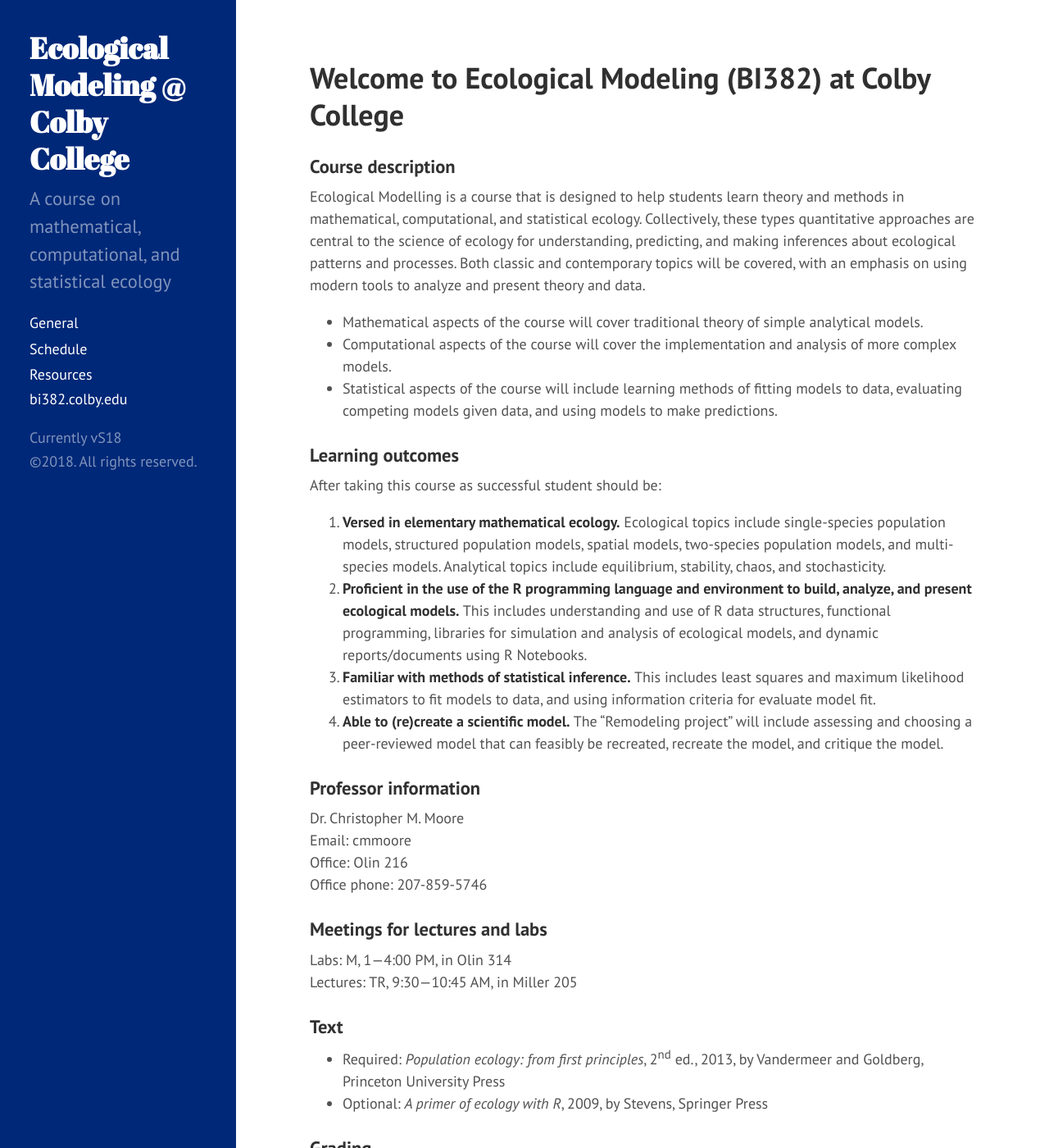
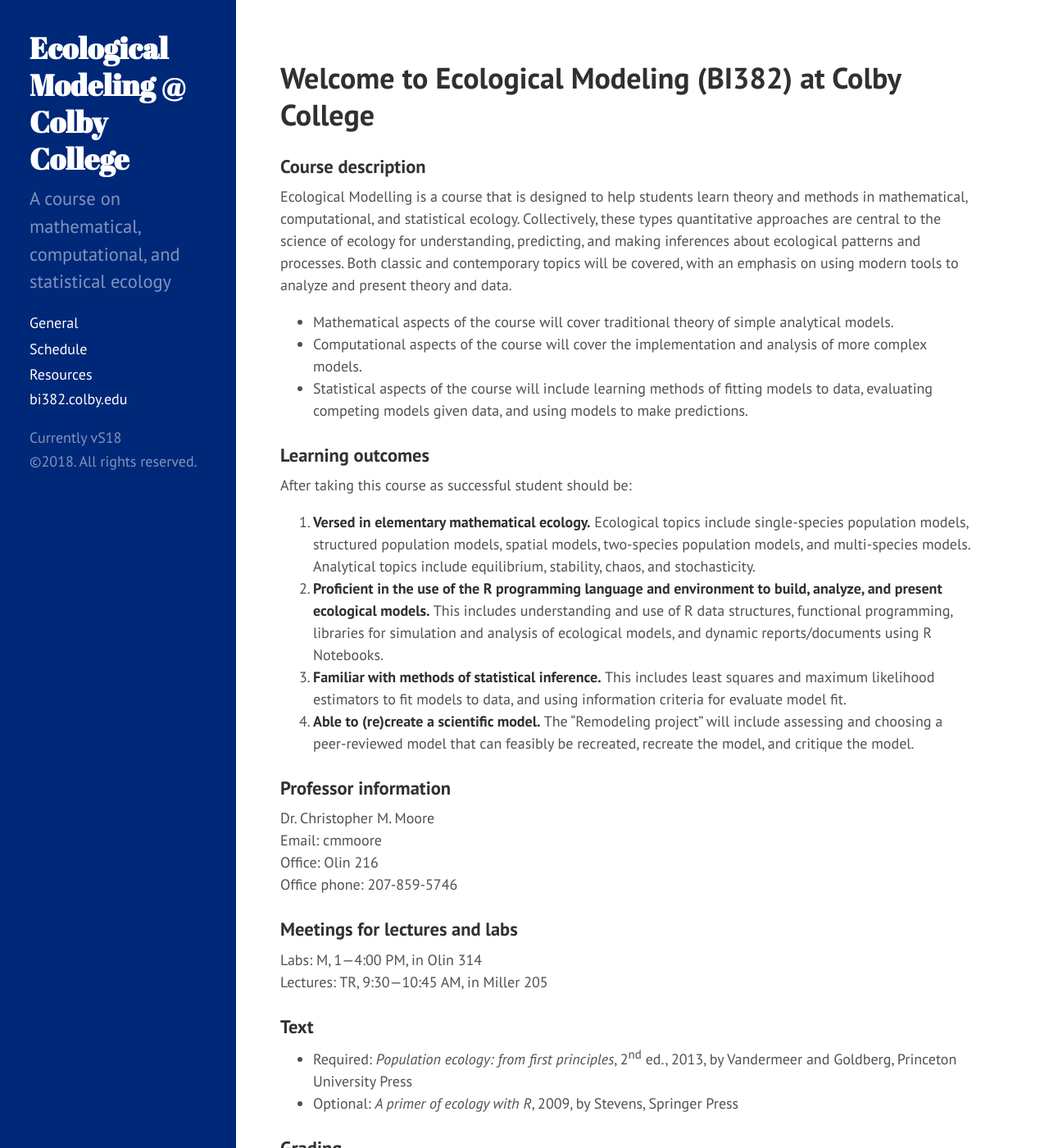
Before and after one commit to ColbyEcology/BI382_2018_Spring, a Jekyll site: the page built from index.md, in a window 1280 px wide and 1400 px high. Shown: the whole window at 82% size. Built offline with Jekyll 4.4.1, drawn with Linux system fonts in a browser that asks for light colours.

Commit message:
Update hyde.css

```diff
--- a/public/css/hyde.css
+++ b/public/css/hyde.css
@@ -137,7 +137,7 @@
  *
  * Align the contents of the site above the proper threshold with some margin-fu
  * with a 25%-wide `.sidebar`.CM: *** max used to be 38***
-* CM reduced margin width by 2rem for both @media
+* CM reduced margin width by 2rem for both @media (then again by 2 more!)
  */
 
 .content {
@@ -148,14 +148,14 @@
 @media (min-width: 48em) {
   .content {
     max-width: 50rem;
-    margin-left: 18rem;
+    margin-left: 16rem;
     margin-right: 2rem;
   }
 }
 
 @media (min-width: 64em) {
   .content {
-    margin-left: 20rem;
+    margin-left: 18rem;
     margin-right: 4rem;
   }
 }
```
